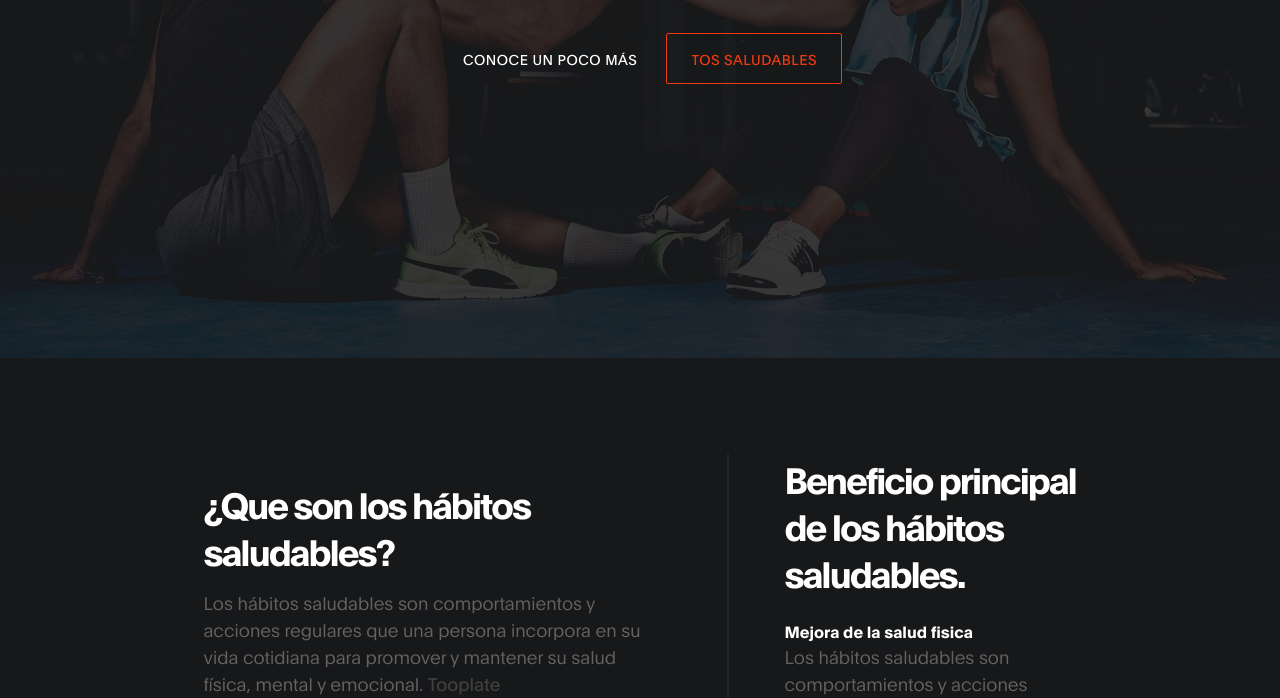
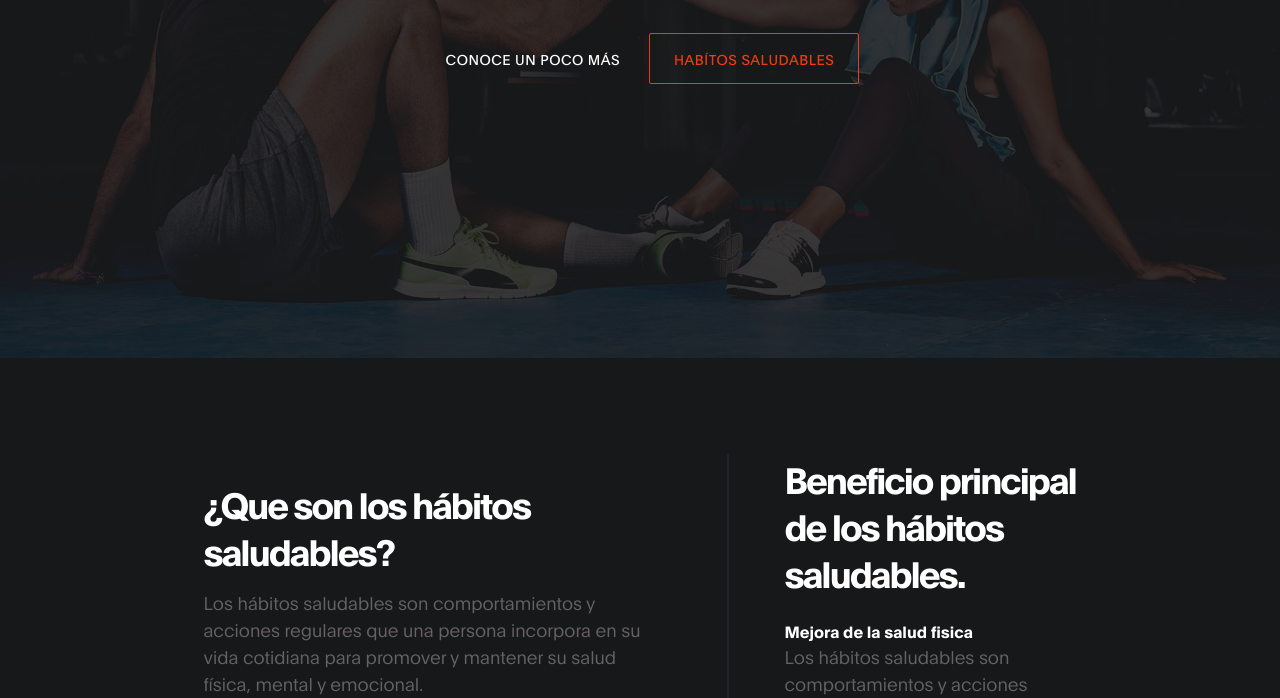
Before and after one commit to joseleonardoalvarezhoyos21/habitosVida, a plain HTML site: page index.html in a window 1280 px wide. Shown: the part 442-1140 px from the top of the page. Drawn offline with Linux system fonts and the light colour scheme.

Commit message:
errores de ortografia

```diff
--- a/index.html
+++ b/index.html
@@ -91,7 +91,7 @@
                             poco más</a>
 
                         <a href="#about" class="btn custom-btn bordered mt-3" data-aos="fade-up"
-                            data-aos-delay="700">tos Saludables</a>
+                            data-aos-delay="700">habítos Saludables</a>
 
                     </div>
                 </div>
@@ -112,8 +112,7 @@
 
                     <p data-aos="fade-up" data-aos-delay="200">
                         Los hábitos saludables son comportamientos y acciones regulares que una persona incorpora en su
-                        vida cotidiana para promover y mantener su salud física, mental y emocional. <a rel="nofollow"
-                            href="https://www.tooplate.com" target="_parent">Tooplate</a></p>
+                        vida cotidiana para promover y mantener su salud física, mental y emocional.
 
                     <a href="#" class="btn custom-btn bg-color mt-3" data-aos="fade-up" data-aos-delay="300"
                         data-toggle="modal" data-target="#membershipForm">Contactanos y empieza ya con tu cambio.</a>
```
